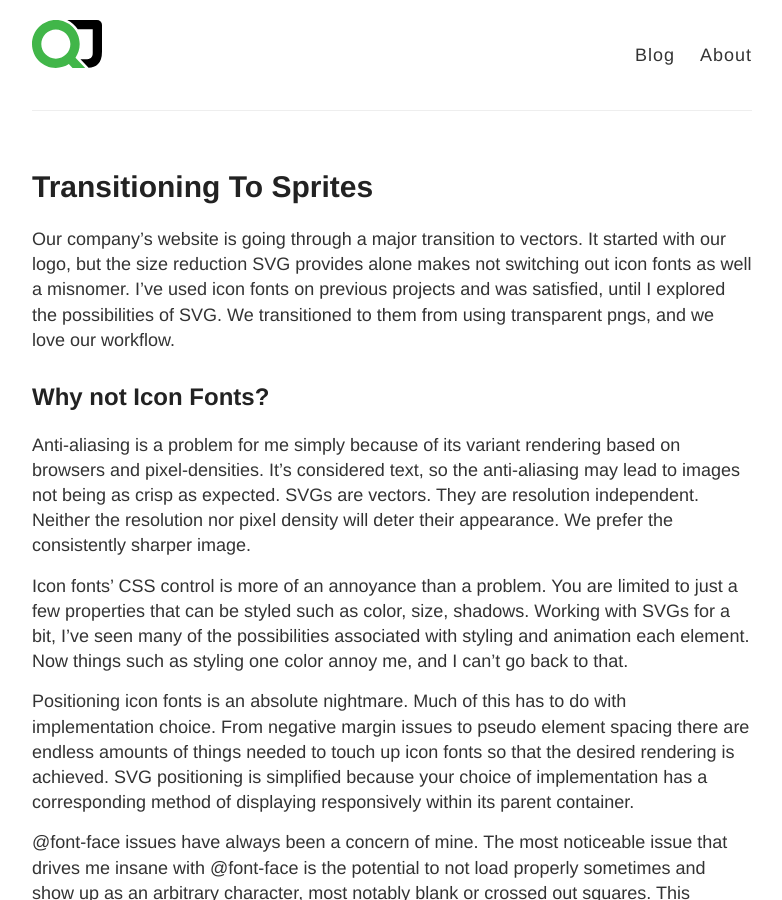
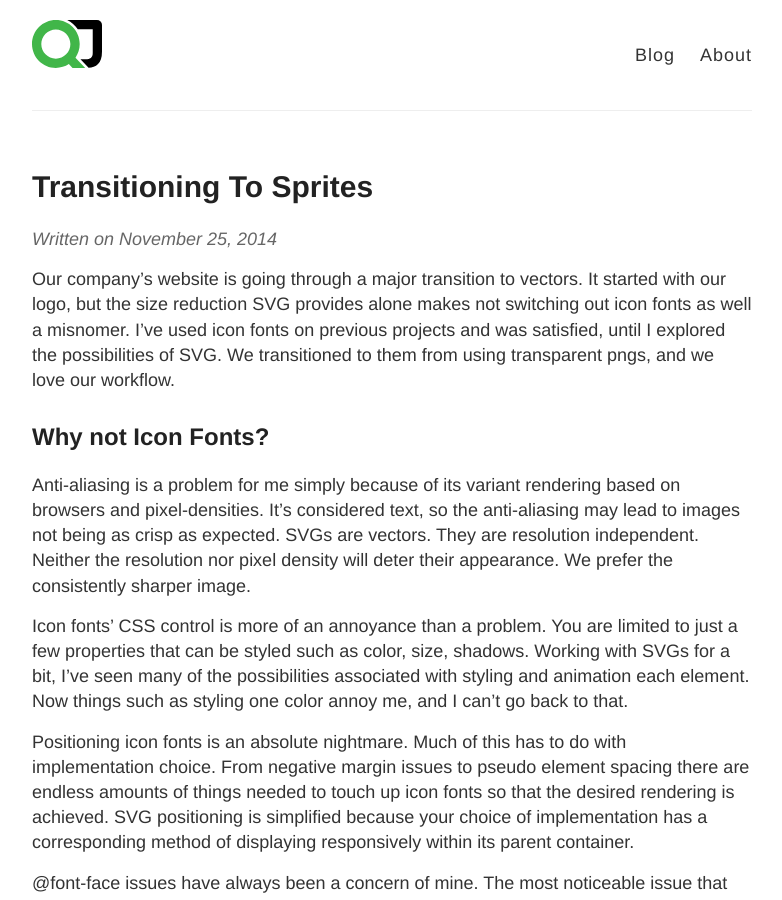
Before and after one commit to QuintonJason/quintonjason.github.io, a Jekyll site: the page built from _posts/2014-11-25-Transitioning-To-Sprites.md, in a window 1280 px wide and 900 px high. Shown: the whole window, without its empty margins (248-1030 px from the left). Built offline with Jekyll 4.4.1, drawn with Linux system fonts in a browser that asks for light colours; some of the changed text lies outside the part shown.

Commit message:
date update

```diff
--- a/_layouts/post.html
+++ b/_layouts/post.html
@@ -5,12 +5,11 @@ layout: default
 <article class="post">
   <h1>{{ page.title }}</h1>
 
+	<div class="date">
+    Written on {{ page.date | date: "%B %e, %Y" }}
+  </div>
   <div class="entry">
     {{ content }}
-  </div>
-
-  <div class="date">
-    Written on {{ page.date | date: "%B %e, %Y" }}
   </div>
 
   {% include disqus.html %}
```
